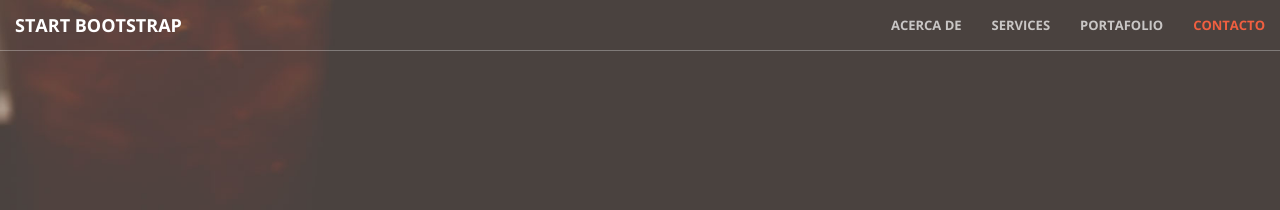
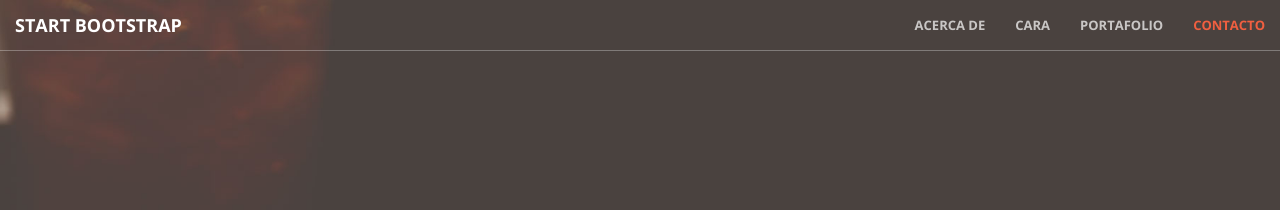
Before and after one commit to KatherineMerchanS/KatherineMerchanS.github.io, a Jekyll site: the page built from index.html, in a window 1280 px wide. Shown: the top 210 px of the page. Built offline with Jekyll 4.4.1, drawn with Linux system fonts in a browser that asks for light colours.

Commit message:
Update nav.html

```diff
--- a/_includes/nav.html
+++ b/_includes/nav.html
@@ -18,7 +18,7 @@
                     <a class="page-scroll" href="#acerca de">Acerca de</a>
                 </li>
                 <li>
-                    <a class="page-scroll" href="#services">Services</a>
+                    <a class="page-scroll" href="#cara">cara</a>
                 </li>
                 <li>
                     <a class="page-scroll" href="#portafolio">Portafolio</a>
```
